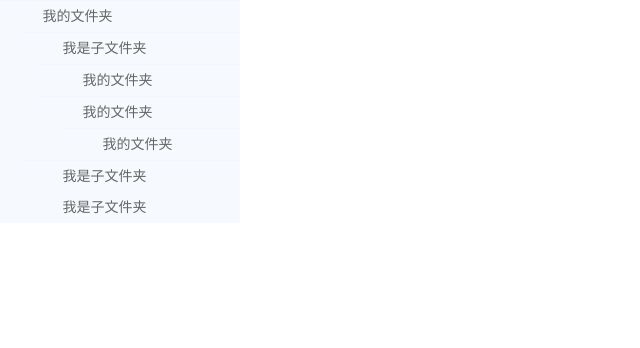
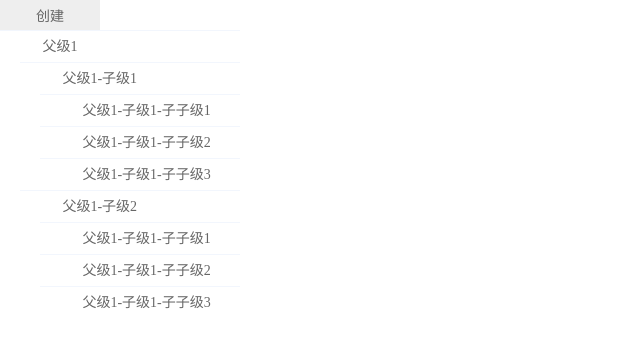
Before and after one commit to yangyuan02/react-FolderList, a React (Create React App) app: page / in a window 1280 px wide. Shown: the top 348 px of the page, without its empty margins (0-640 px from the left). Built offline with nearby package versions, Linux system fonts and the light colour scheme; a web font is replaced by a local one.

Commit message:
folderList V0.1

```diff
--- a/src/App.js
+++ b/src/App.js
@@ -15,7 +15,7 @@ class App extends Component {
   render() {
     return (
       <div className="box">
-        {/* <TouchableOpacity clickCallBack={this.add} text="创建" className="add" /> */}
+        <TouchableOpacity clickCallBack={this.add} text="创建" className="add" />
         <div className="folderList">
           <FolderList list={tree} />
         </div>
--- a/src/components/FolderList/index.js
+++ b/src/components/FolderList/index.js
@@ -9,55 +9,25 @@ class FolderList extends Component {
     list: propTypes.object
   }
 
+  nodes = (data) =>{
+    let childNode;
+    if(data.status){
+      childNode = data.children.map((node,index) => {
+        return <FolderList list={node} key={index} />
+      })
+    }
+    return childNode
+  }
+
   render() {
-
     return (
       <ul>
         <li>
           <div className="title">
             <i className="iconfont">&#xe619;</i>
-            <span>我的文件夹</span>
+            <span>{this.props.list.title}</span>
           </div>
-          <ul>
-            <li>
-              <div className="title">
-                <i className="iconfont">&#xe619;</i>
-                <span>我是子文件夹</span>
-              </div>
-              <ul>
-                <li>
-                  <div className="title">
-                    <i className="iconfont">&#xe619;</i>
-                    <span>我的文件夹</span>
-                  </div>
-                </li>
-                <li>
-                  <div className="title">
-                    <i className="iconfont">&#xe619;</i>
-                    <span>我的文件夹</span>
-                  </div>
-                  <ul>
-                    <li>
-                      <div className="title">
-                        <i className="iconfont">&#xe619;</i>
-                        <span>我的文件夹</span>
-                      </div>
-                    </li>
-                  </ul>
-                </li>
-              </ul>
-            </li>
-            <li>
-              <div className="title">
-                <i className="iconfont">&#xe619;</i>
-                <span>我是子文件夹</span>
-              </div>
-              <div className="title">
-                <i className="iconfont">&#xe619;</i>
-                <span>我是子文件夹</span>
-              </div>
-            </li>
-          </ul>
+          {this.nodes(this.props.list)}
         </li>
       </ul>
     );
--- a/src/data.js
+++ b/src/data.js
@@ -20,6 +20,24 @@
                         status:false
                     }
                 ]
+            },
+            {
+                title:"父级1-子级2",
+                status:true,
+                children:[
+                    {
+                        title:"父级1-子级1-子子级1",
+                        status:false
+                    },
+                    {
+                        title:"父级1-子级1-子子级2",
+                        status:false
+                    },
+                    {
+                        title:"父级1-子级1-子子级3",
+                        status:false
+                    }
+                ]
             }
         ]
     }
```
